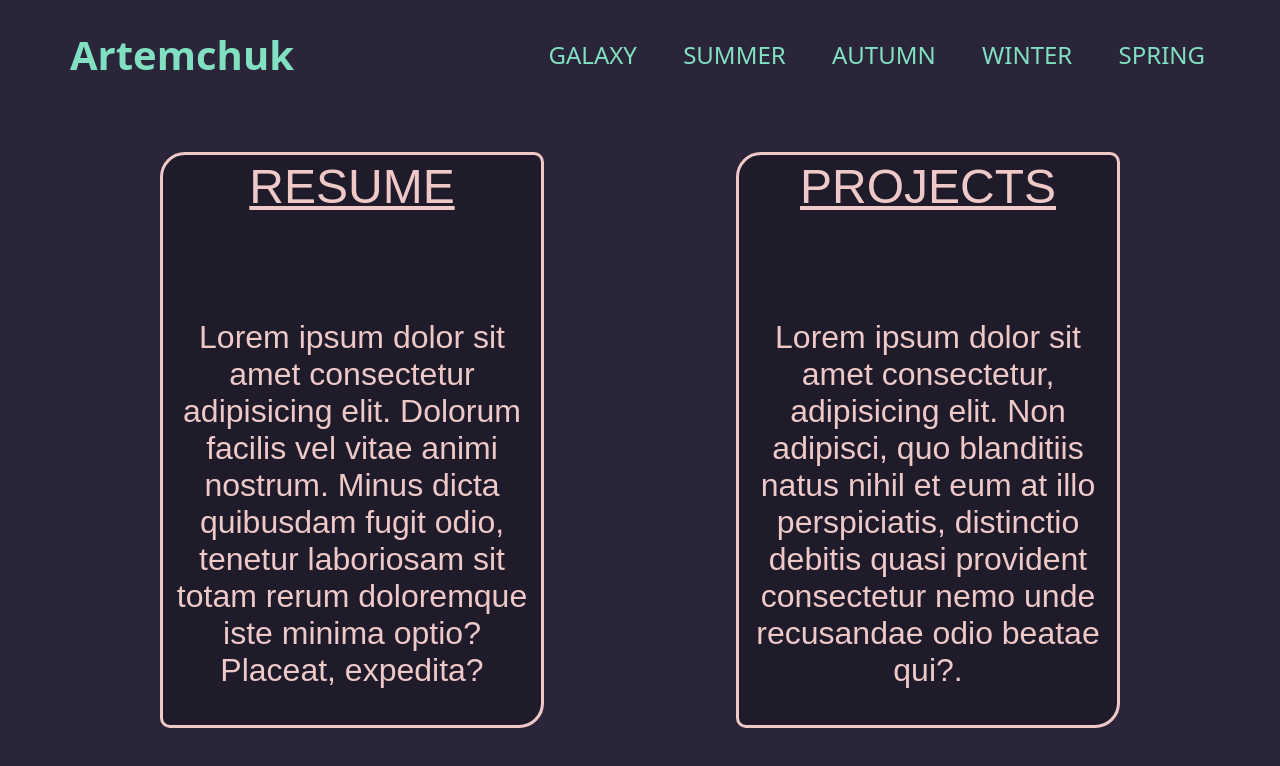
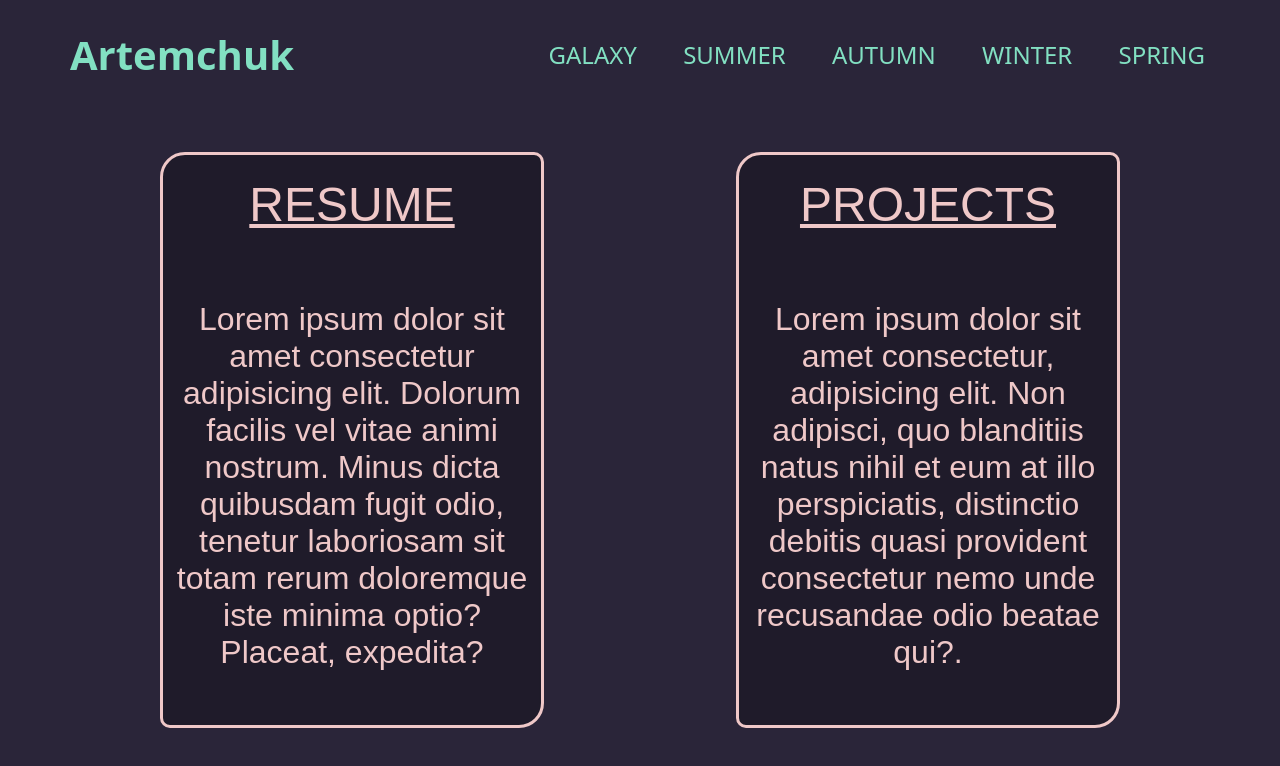
Before and after one commit to bimays/Artemchuk, a plain HTML site: page index.html in a window 1280 px wide. Drawn offline with Linux system fonts and the light colour scheme; a web font is replaced by a local one.

Commit message:
Update style.css

```diff
--- a/assets/css/style.css
+++ b/assets/css/style.css
@@ -259,7 +259,7 @@ h6 {
 
 .titleR {
     margin: 0;
-    padding-bottom: 20%;
+    padding-bottom: 10%;
     text-transform: uppercase;
     text-decoration: underline;
     font-size: 1.5em;
@@ -267,7 +267,7 @@ h6 {
 
 .titleP {
     margin: 0;
-    padding-bottom: 20%;
+    padding-bottom: 10%;
     text-transform: uppercase;
     text-decoration: underline;
     font-size: 1.5em;
```
